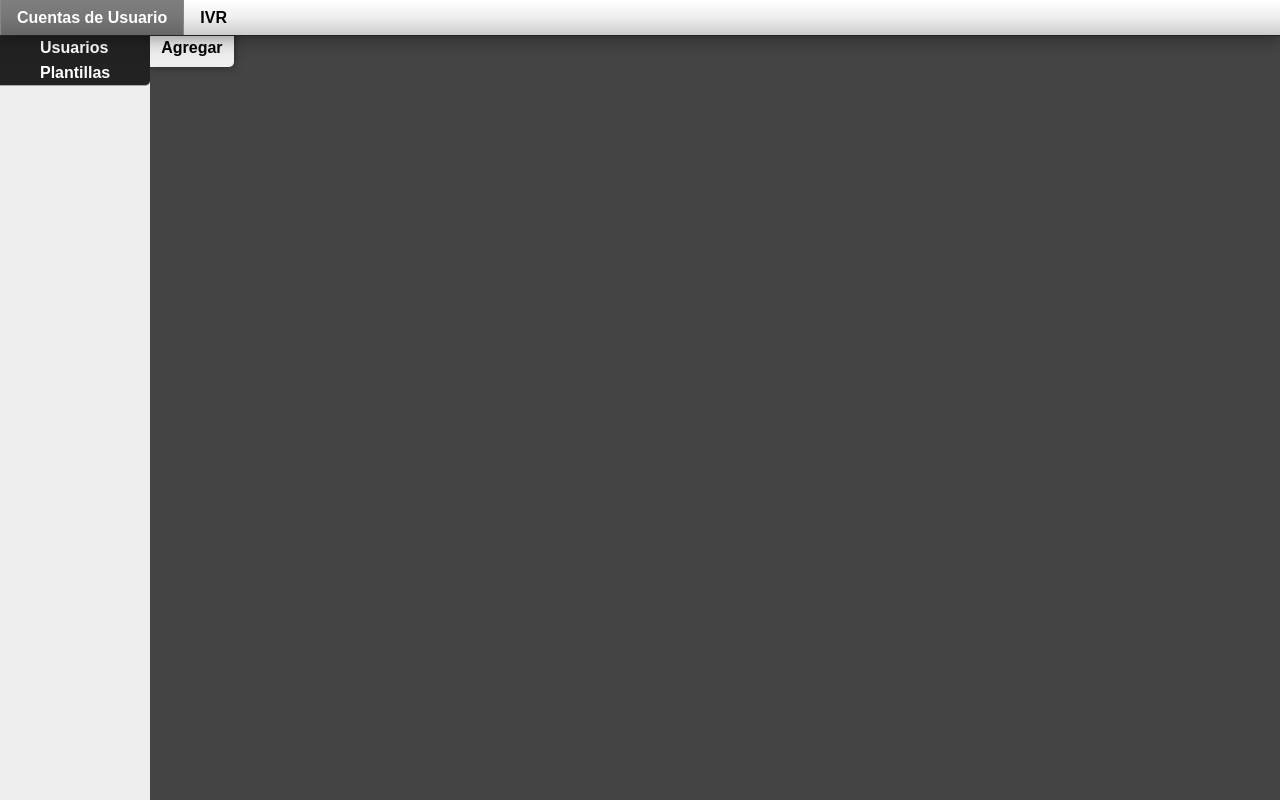
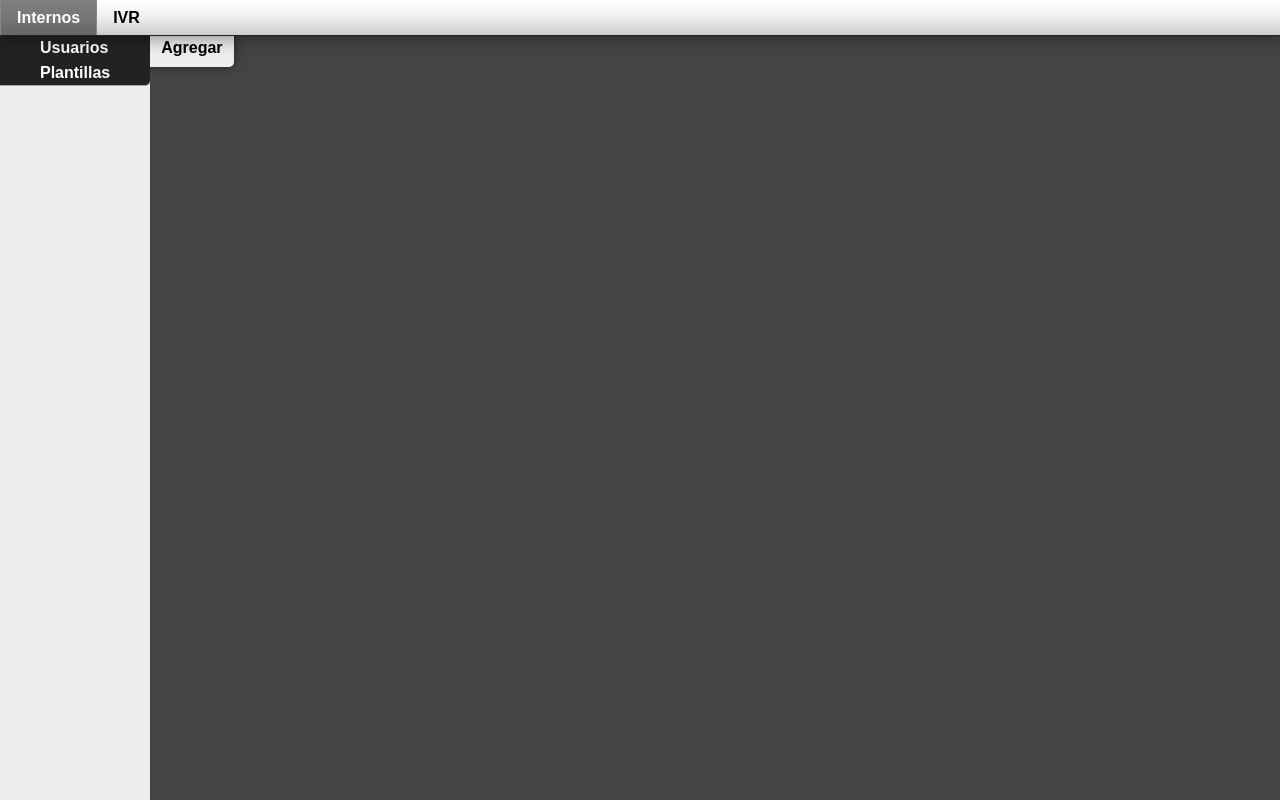
Before and after one commit to joaquinicolas/astconf, a PHP site: page /index.php in a window 1280 px wide. Run offline with PHP 8.4, Linux system fonts and the light colour scheme; data that the repository does not hold is empty.

Commit message:
actualize nombres

```diff
--- a/www/funcs.php
+++ b/www/funcs.php
@@ -1,7 +1,7 @@
 <?php
 function barnav($a){
 	$sal = "<nav>
-		<div class='mnp_items' id='op1'>Cuentas de Usuario</div><div class='mnp_items' id='op2'>IVR</div>
+		<div class='mnp_items' id='op1'>Internos</div><div class='mnp_items' id='op2'>IVR</div>
 	</nav>
 	";
 	$sal .="<script type='text/javascript'>
```
